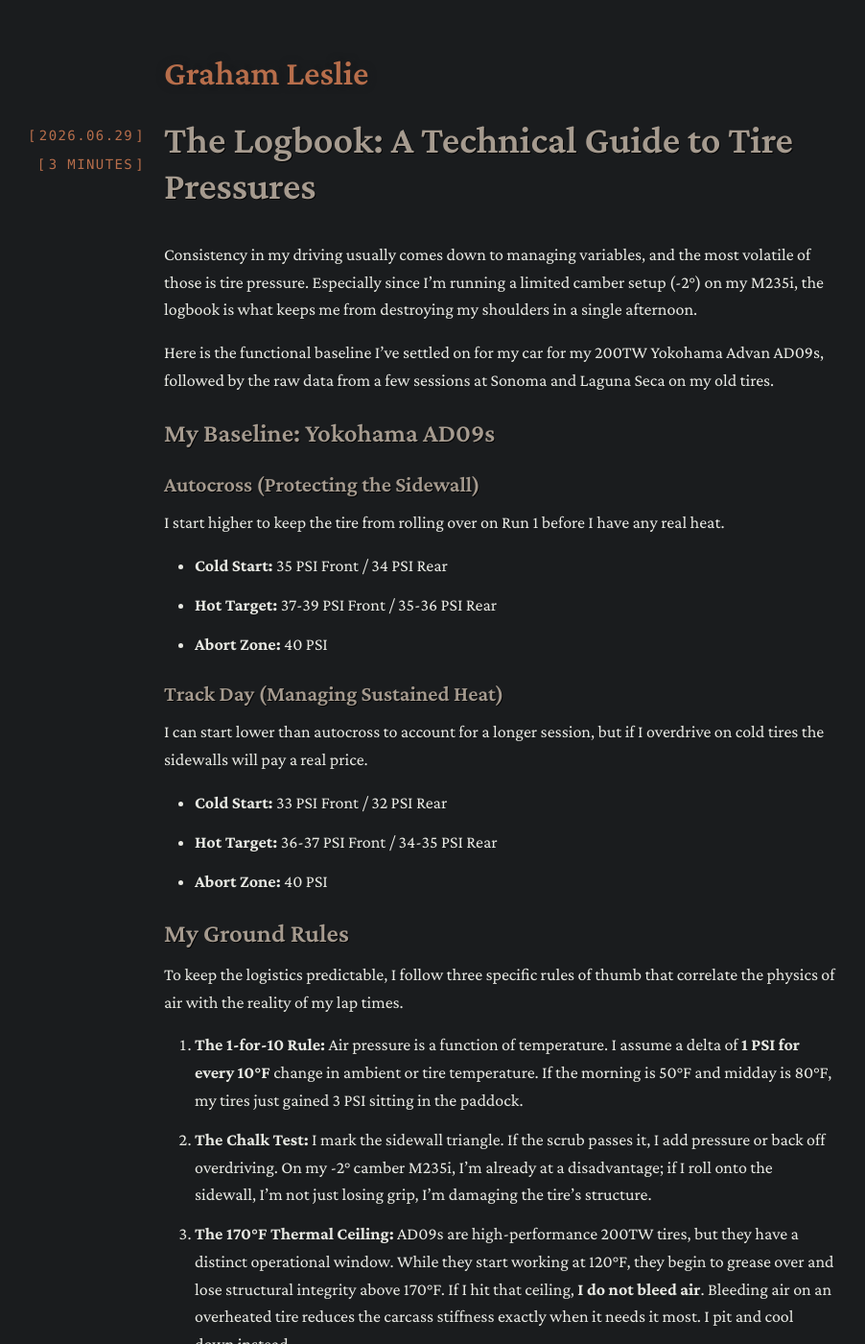
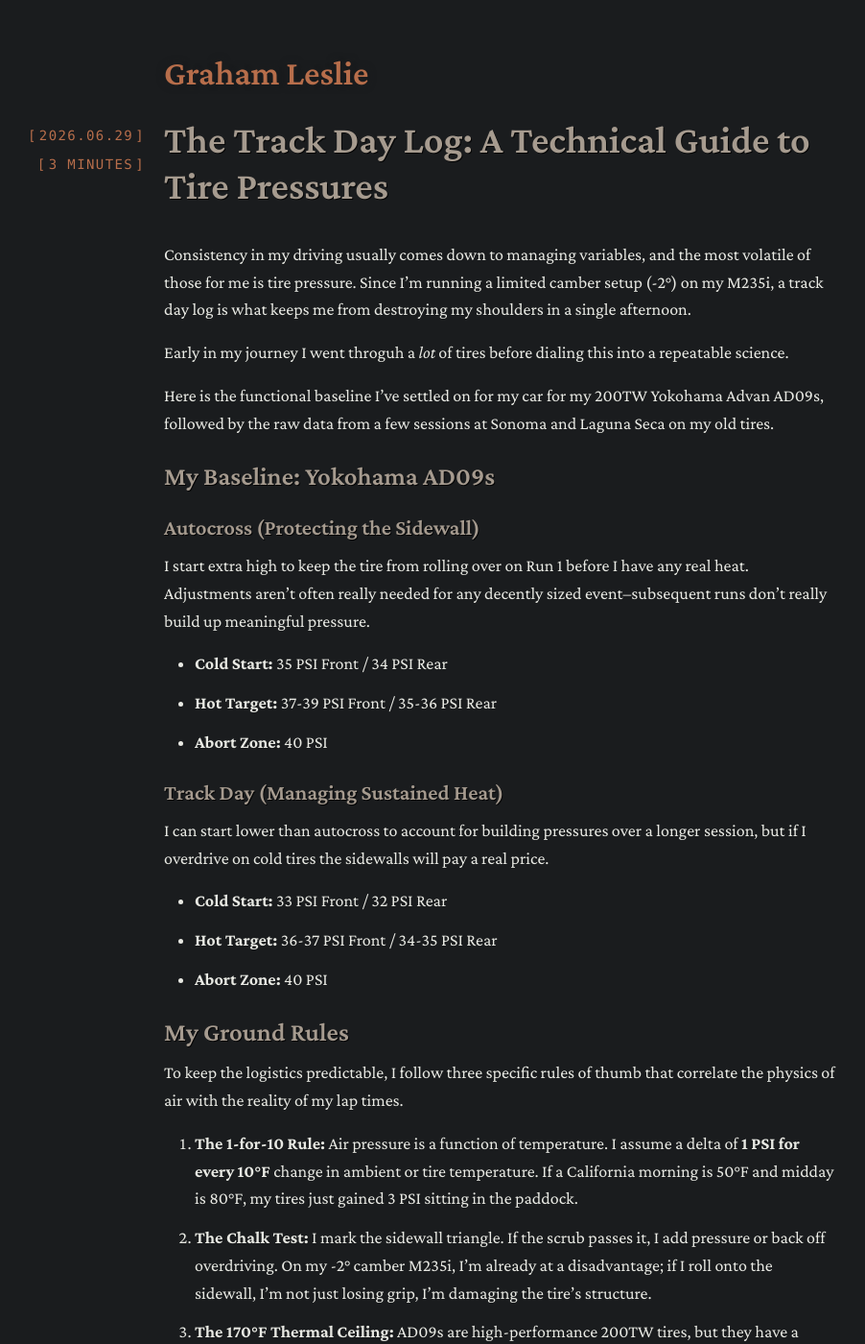
Before and after one commit to grahamleslie/grahamleslie.github.io, a Jekyll site: the page built from _posts/2026-06-29-track-day-checklist.md, in a window 1280 px wide and 1400 px high. Shown: the whole window at 96% size, without its empty margins (119-1021 px from the left). Built offline with Jekyll 4.4.1, drawn with Linux system fonts in a browser that asks for light colours; nearby versions of some CDN libraries; some web fonts are replaced; some of the changed text lies outside the part shown.

Commit message:
Revise track day checklist for clarity and detail
Updated the title and refined the text for clarity and consistency. Added details about tire management and session logs for better understanding.

```diff
--- a/_posts/2026-06-29-track-day-checklist.md
+++ b/_posts/2026-06-29-track-day-checklist.md
@@ -1,25 +1,31 @@
 ---
 layout: post
-title: "The Logbook: A Technical Guide to Tire Pressures"
+title: "The Track Day Log: A Technical Guide to Tire Pressures"
 date: 2026-06-29
 categories: [Mechanics, Engineering]
 tags: [BMW M235i, Yokohama AD09, Sonoma Raceway, Laguna Seca, Track Day]
 ---
 
-Consistency in my driving usually comes down to managing variables, and the most volatile of those is tire pressure. Especially since I'm running a limited camber setup (-2°) on my M235i, the logbook is what keeps me from destroying my shoulders in a single afternoon.
+Consistency in my driving usually comes down to managing variables, and the most volatile of those for me is tire pressure. Since I'm running a limited camber setup (-2°) on my M235i, a track day log is what keeps me from destroying my shoulders in a single afternoon.
+
+Early in my journey I went throguh a _lot_ of tires before dialing this into a repeatable science.
 
 Here is the functional baseline I've settled on for my car for my 200TW Yokohama Advan AD09s, followed by the raw data from a few sessions at Sonoma and Laguna Seca on my old tires.
 
 ### My Baseline: Yokohama AD09s
 
 #### Autocross (Protecting the Sidewall)
-I start higher to keep the tire from rolling over on Run 1 before I have any real heat.
+
+I start extra high to keep the tire from rolling over on Run 1 before I have any real heat. Adjustments aren't often really needed for any decently sized event--subsequent runs don't really build up meaningful pressure.
+
 *   **Cold Start:** 35 PSI Front / 34 PSI Rear
 *   **Hot Target:** 37-39 PSI Front / 35-36 PSI Rear
 *   **Abort Zone:** 40 PSI
 
 #### Track Day (Managing Sustained Heat)
-I can start lower than autocross to account for a longer session, but if I overdrive on cold tires the sidewalls will pay a real price.
+
+I can start lower than autocross to account for building pressures over a longer session, but if I overdrive on cold tires the sidewalls will pay a real price.
+
 *   **Cold Start:** 33 PSI Front / 32 PSI Rear
 *   **Hot Target:** 36-37 PSI Front / 34-35 PSI Rear
 *   **Abort Zone:** 40 PSI
@@ -28,7 +34,7 @@ I can start lower than autocross to account for a longer session, but if I overd
 
 To keep the logistics predictable, I follow three specific rules of thumb that correlate the physics of air with the reality of my lap times.
 
-1.  **The 1-for-10 Rule:** Air pressure is a function of temperature. I assume a delta of **1 PSI for every 10°F** change in ambient or tire temperature. If the morning is 50°F and midday is 80°F, my tires just gained 3 PSI sitting in the paddock.
+1.  **The 1-for-10 Rule:** Air pressure is a function of temperature. I assume a delta of **1 PSI for every 10°F** change in ambient or tire temperature. If a California morning is 50°F and midday is 80°F, my tires just gained 3 PSI sitting in the paddock.
 2.  **The Chalk Test:** I mark the sidewall triangle. If the scrub passes it, I add pressure or back off overdriving. On my -2° camber M235i, I'm already at a disadvantage; if I roll onto the sidewall, I'm not just losing grip, I'm damaging the tire's structure.
 3.  **The 170°F Thermal Ceiling:** AD09s are high-performance 200TW tires, but they have a distinct operational window. While they start working at 120°F, they begin to grease over and lose structural integrity above 170°F. If I hit that ceiling, **I do not bleed air**. Bleeding air on an overheated tire reduces the carcass stiffness exactly when it needs it most. I pit and cool down instead.
 4.  **Pressure vs. Understeer:** If I'm understeering at 40 PSI, I've reached the limit of what air pressure can fix. At that point, it's a driving line issue or a mechanical grip limitation that air can't solve.
@@ -38,8 +44,11 @@ To keep the logistics predictable, I follow three specific rules of thumb that c
 ### Sample Track Logs
 
 #### Sonoma Raceway (09/20/25)
+
 ##### Firehawk Indy 500s
+
 Ambient was rising throughout the day. Chasing the delta meant aggressive bleeding in the afternoon.
+
 *   **Session 1 (60°):** Start 28/30 Cold -> 32/34 Hot (+4/+4).
 *   **Session 2 (65°):** Reset to 32/34. Ended at target. 0 adjustment.
 *   **Session 3 (70°):** Reset to 32/34 -> Hit 37/37 Hot. Bleed -2/-2.
@@ -47,14 +56,19 @@ Ambient was rising throughout the day. Chasing the delta meant aggressive bleedi
 *   **Session 5:** No further adjustment needed.
 
 #### Laguna Seca (12/01/24)
+
 ##### Firehawk Indy 500s
+
 This was the day I realized the RHS runs 2° hotter and that 170°F is the limit of the AD09 thermal window.
+
 *   **Session 1 (51°):** 32.6 after highway -> 39/37 after three laps (+7). Bleed -4/-3.
 *   **Session 2 (61°):** 31.5 Cold -> 37-38 after 5 laps (+6). Bleed -2L/-3R.
 *   **Session 3 (68°):** Reset -> 36L, 38.4R / 36L, 38.4R after 7 laps (+5). Bleed -1L/-2R.
 *   **Session 4 (66°):** Started 27/28 (Reset TPMS). 34-36 after full session. **Result:** Finally hit the pressure window, but tires were 170°F. Too hot.
 *   **Session 5:** No adjustment. Perfect on pressure, but had to manage heat with cool-down laps.
 
-### Why I Do This
-My scratch pad is never pretty, but it's accurate. When I'm looking back at these logs before my next event, I'm not guessing at my starting pressures—I'm looking at the data that saved my sidewalls.
+### Why?
+
+Tires are expensive. Track days are expensive. The more you get of both the more fun it is.
+
 ---
```
